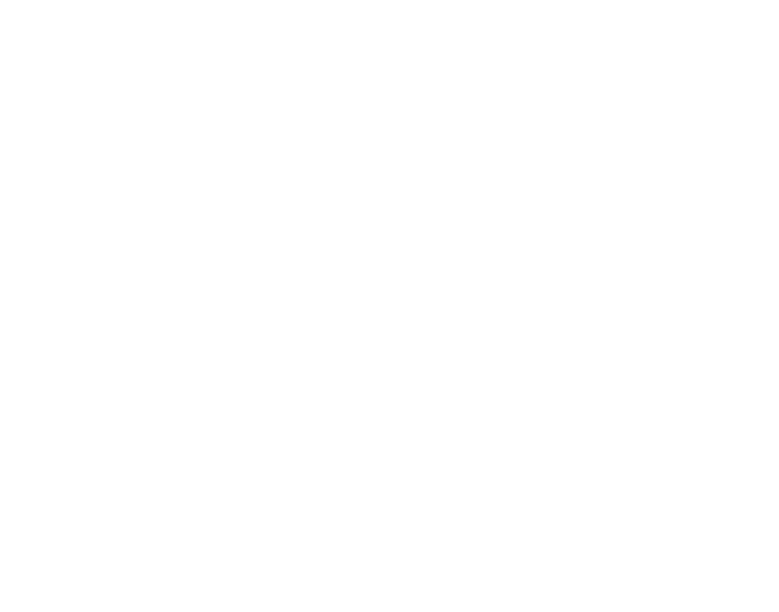
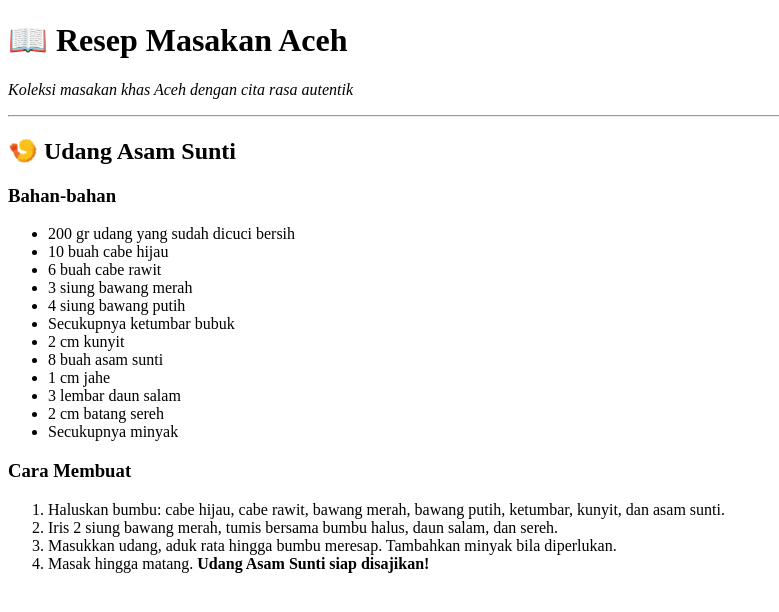
Before and after one commit to rahmaddayat/Buku_Resep_Aceh, a plain HTML site: page index.html in a window 1280 px wide. Shown: the whole page, without its empty margins (0-779 px from the left). Drawn offline with Linux system fonts and the light colour scheme.

Commit message:
feat: resep udang asamsunti/10-09-2025

```diff
--- a/index.html
+++ b/index.html
@@ -1,11 +1,61 @@
 <!DOCTYPE html>
-<html lang="en">
-<head>
-    <meta charset="UTF-8">
-    <meta name="viewport" content="width=device-width, initial-scale=1.0">
+<html lang="id">
+  <head>
+    <meta charset="UTF-8" />
+    <meta name="viewport" content="width=device-width, initial-scale=1.0" />
     <title>Buku Resep Aceh</title>
-</head>
-<body>
+  </head>
+  <body>
+    <main>
+      <header>
+        <h1>📖 Resep Masakan Aceh</h1>
+        <p><em>Koleksi masakan khas Aceh dengan cita rasa autentik</em></p>
+        <hr />
+      </header>
 
-</body>
+      <article>
+        <h2>🍤 Udang Asam Sunti</h2>
+
+        <section>
+          <h3>Bahan-bahan</h3>
+          <ul>
+            <li>200 gr udang yang sudah dicuci bersih</li>
+            <li>10 buah cabe hijau</li>
+            <li>6 buah cabe rawit</li>
+            <li>3 siung bawang merah</li>
+            <li>4 siung bawang putih</li>
+            <li>Secukupnya ketumbar bubuk</li>
+            <li>2 cm kunyit</li>
+            <li>8 buah asam sunti</li>
+            <li>1 cm jahe</li>
+            <li>3 lembar daun salam</li>
+            <li>2 cm batang sereh</li>
+            <li>Secukupnya minyak</li>
+          </ul>
+        </section>
+
+        <section>
+          <h3>Cara Membuat</h3>
+          <ol>
+            <li>
+              Haluskan bumbu: cabe hijau, cabe rawit, bawang merah, bawang
+              putih, ketumbar, kunyit, dan asam sunti.
+            </li>
+            <li>
+              Iris 2 siung bawang merah, tumis bersama bumbu halus, daun salam,
+              dan sereh.
+            </li>
+            <li>
+              Masukkan udang, aduk rata hingga bumbu meresap. Tambahkan minyak
+              bila diperlukan.
+            </li>
+            <li>
+              Masak hingga matang.
+              <strong>Udang Asam Sunti siap disajikan!</strong>
+            </li>
+          </ol>
+        </section>
+      </article>
+    </main>
+  </body>
 </html>
```
